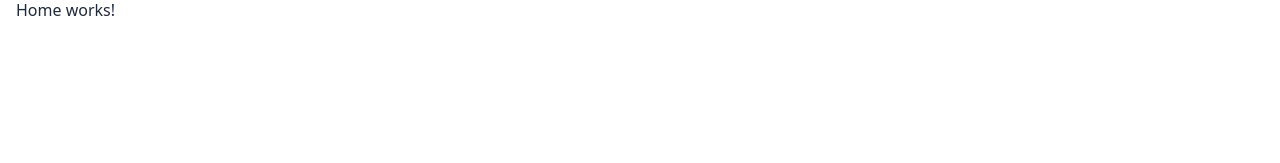
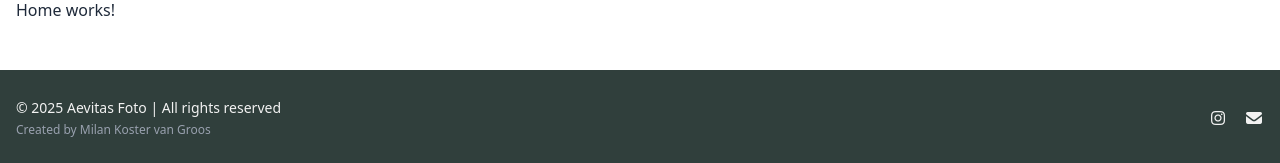
Before and after one commit to milankoster/aevitas-foto, an Angular app: page / in a window 1280 px wide. Shown: the part 850-1013 px from the top of the page. Before the commit the page ends 920 px from the top, so only its background shows below. Built offline with nearby package versions, Linux system fonts and the light colour scheme.

Commit message:
Footer and colour styles

```diff
--- a/src/app/app.component.html
+++ b/src/app/app.component.html
@@ -1 +1,2 @@
 <router-outlet></router-outlet>
+<app-footer></app-footer>
--- a/src/app/app.component.ts
+++ b/src/app/app.component.ts
@@ -1,10 +1,11 @@
 import { Component } from '@angular/core';
 import { RouterOutlet } from '@angular/router';
+import {FooterComponent} from './components/footer/footer.component';
 
 @Component({
   selector: 'app-root',
   standalone: true,
-  imports: [RouterOutlet],
+  imports: [RouterOutlet, FooterComponent],
   templateUrl: './app.component.html',
   styleUrl: './app.component.scss',
 })
--- /dev/null
+++ b/src/app/components/footer/footer.component.html
@@ -0,0 +1,21 @@
+<footer class="w-full bg-outer-space text-white-smoke py-7">
+  <div class="max-w-8xl mx-auto flex flex-col items-center md:flex-row md:justify-between px-4">
+    <!-- Left side: copyright + created by -->
+    <div class="flex flex-col items-center md:items-start text-center md:text-left">
+      <span class="text-sm">&copy; 2025 Aevitas Foto | All rights reserved</span>
+      <a href="https://www.linkedin.com/in/milankoster/" target="_blank" class="text-xs text-gray-400 mt-1 hover:underline">
+        Created by Milan Koster van Groos
+      </a>
+    </div>
+
+    <!-- Right side: socials -->
+    <div class="flex space-x-4 mt-4 md:mt-0">
+      <a href="https://www.instagram.com/aevitasfoto" target="_blank" class="hover:text-pink-400">
+        <i class="fab fa-instagram"></i>
+      </a>
+      <a href="mailto:aevitasfoto@gmail.com" class="hover:text-blue-400">
+        <i class="fas fa-envelope"></i>
+      </a>
+    </div>
+  </div>
+</footer>
--- a/src/styles.scss
+++ b/src/styles.scss
@@ -2,5 +2,14 @@
 @use '@fortawesome/fontawesome-free/css/all.min.css';
 
 @theme {
-  --color-white-smoke: #f2f2f2;
+  --color-white-smoke: #f2f2f2;     // Main Text
+  --color-isabelline: #F8F5F1;      // Primary Background
+  --color-linen: #EDE4DD;           // Secondary Background
+
+  --color-outer-space: #303F3C;     // Footer Background
+  --color-feldgrau: #47624F;        // Primary Section Background
+  --color-timberwolf: #DAD7D3;      // Secondary Section Background
+
+  --spacing-8xl: 84rem;
+
 }
```
Also changed, not shown: src/app/components/footer/footer.component.ts (added, +12 -0 lines), src/app/components/footer/footer.component.scss (added).
